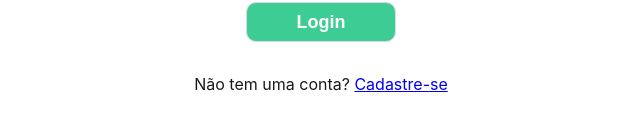
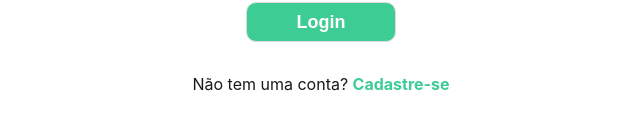
Before and after one commit to gfteix/mercado-verde-frontend, a React (Vite) app: page / in a window 1280 px wide. Shown: the part 480-610 px from the top of the page, without its empty margins (319-959 px from the left). Built offline with nearby package versions, Linux system fonts and the light colour scheme; no server answers.

Commit message:
fix: share css class

```diff
--- a/src/App.css
+++ b/src/App.css
@@ -4,3 +4,17 @@
   flex-direction: column;
   text-align: center;
 }
+
+.page-link {
+  color: #3DCD94;
+  text-decoration: none;
+  font-weight: 700;
+}
+
+.mercado-verde {
+  color: #3DCD94;
+}
+
+.welcome-message {
+  font-size: 20px;
+}
--- a/src/components/LoginForm/LoginForm.tsx
+++ b/src/components/LoginForm/LoginForm.tsx
@@ -46,7 +46,7 @@ const LoginForm: React.FC = () => {
       </div>
       {error && <p style={{ color: 'red' }}>{error}</p>}
       <button type="submit">Login</button>
-      <p>Não tem uma conta? <Link to='/register'>Cadastre-se</Link></p>
+      <p>Não tem uma conta? <Link className="page-link" to='/register'>Cadastre-se</Link></p>
     </form>
   );
 };
--- a/src/components/RegisterForm/RegisterForm.tsx
+++ b/src/components/RegisterForm/RegisterForm.tsx
@@ -98,7 +98,7 @@ const RegisterForm: React.FC = () => {
             </div>
             {error && <p style={{ color: 'red' }}>{error}</p>}
             <button type="submit" disabled={isLoading}>Cadastrar</button>
-            <p>Já tem uma conta? <Link to='/'>Login</Link></p>
+            <p>Já tem uma conta? <Link className="page-link" to='/'>Login</Link></p>
         </form>
     );
 };
--- a/src/pages/LoginPage/LoginPage.css
+++ b/src/pages/LoginPage/LoginPage.css
@@ -7,13 +7,3 @@
   height: 100vh;
   background-color: white;
   }
-
-
-
-.mercado-verde {
-  color: #3DCD94;
-}
-
-.welcome-message {
-  font-size: 20px;
-}
```
